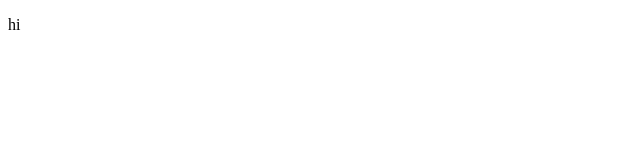
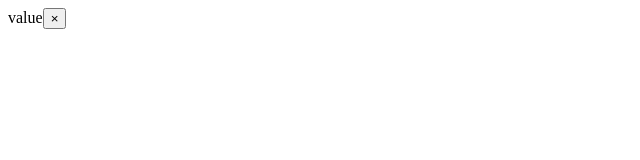
Before and after one commit to Vinnizius1/react_ts-select, a React (Vite) app: page / in a window 1280 px wide. Shown: the top 160 px of the page, without its empty margins (0-640 px from the left). Built offline with nearby package versions, Linux system fonts and the light colour scheme.

Commit message:
criação do campo select de tags

```diff
--- a/src/App.tsx
+++ b/src/App.tsx
@@ -1,5 +1,7 @@
+import Select from "./Select";
+
 function App() {
-  return <p>hi</p>;
+  return <Select />;
 }
 
 export default App;
--- a/src/Select.tsx
+++ b/src/Select.tsx
@@ -12,5 +12,12 @@ type SelectProps = {
 };
 
 export default function Select({ value, onChange, options }: SelectProps) {
-  return <div className={styles.container}></div>;
+  return (
+    <div className={styles.container}>
+      <span className={styles.value}>value</span>
+      <button className={styles["clear-btn"]}>&times;</button>
+      <div className={styles.divider}></div>
+      <div className={styles.caret}></div>
+    </div>
+  );
 }
```
